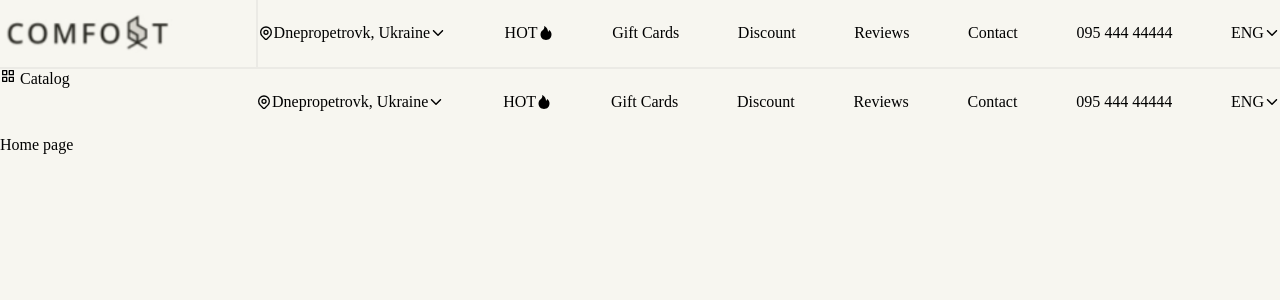
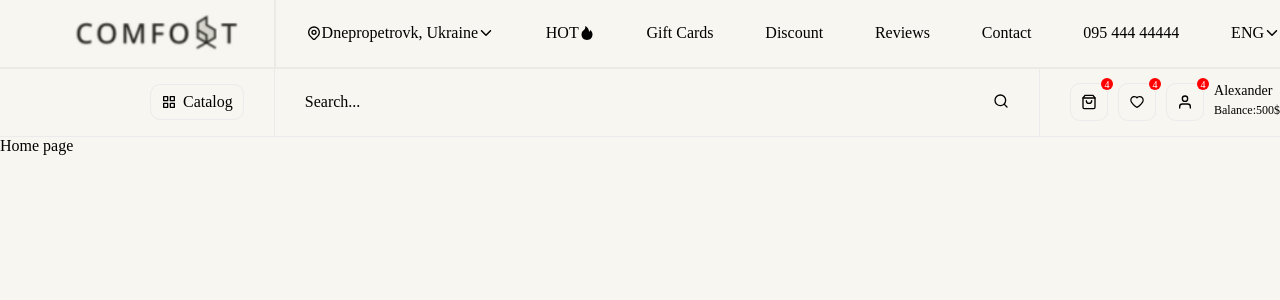
Before and after one commit to alrramezani/ir-dev-simple-react-shop, a React (Create React App) app: page / in a window 1280 px wide. Shown: the top 300 px of the page. Built offline with nearby package versions, Linux system fonts and the light colour scheme.

Commit message:
style(header):added styles

```diff
--- a/src/layouts/header/components/catalog/index.js
+++ b/src/layouts/header/components/catalog/index.js
@@ -3,7 +3,7 @@ import { BiGridAlt } from "react-icons/bi";
 const Catalog = () => {
   return (
     <CatalogContainer>
-      <BiGridAlt /> Catalog
+      <BiGridAlt/> <span>Catalog</span>
     </CatalogContainer>
   );
 };
--- a/src/layouts/header/components/catalog/style.js
+++ b/src/layouts/header/components/catalog/style.js
@@ -1,4 +1,12 @@
 import styled from "styled-components";
 export const CatalogContainer = styled.div`
-
+  border: 1px solid #ebebeb;
+  border-radius:10px;
+  padding: 8px 10px;
+      display: flex;
+    align-items: center;
+    span{
+    margin-left:6px
+    }
+}
 `;
--- /dev/null
+++ b/src/layouts/header/components/profile/index.js
@@ -0,0 +1,28 @@
+import React from 'react';
+import {FiShoppingBag,FiUser} from 'react-icons/fi'
+import {AiOutlineHeart} from 'react-icons/ai'
+import {ProfileContainer} from "./style/profile";
+const Profile = () => {
+    return (
+        <ProfileContainer>
+            <div className='icon_box'>
+                <FiShoppingBag/>
+                <span className='count'>4</span>
+            </div>
+            <div className='icon_box'>
+                <AiOutlineHeart/>
+                <span className='count'>4</span>
+            </div>
+            <div className='icon_box'>
+                <FiUser/>
+                <span className='count'>4</span>
+            </div>
+            <div>
+                <p className='username'>Alexander</p>
+                <p className='balance'>Balance:500$</p>
+            </div>
+        </ProfileContainer>
+    );
+};
+
+export default Profile;
--- /dev/null
+++ b/src/layouts/header/components/profile/style/profile.js
@@ -0,0 +1,40 @@
+import styled from "styled-components";
+
+export const ProfileContainer = styled.div`
+    display:flex;
+        width: 100%;
+        .icon_box{
+        display:flex;
+            border:1px solid #ebebeb;
+            align-items: center;
+            justify-content: center;
+            border-radius:10px;
+            position:relative;
+            box-sizing:border-box;
+             width:38px;
+                   height:38px;
+                   margin-right:10px;
+        }
+        .count{
+        top:0;
+        right:0;
+        transform:translate(50%,-50%);
+        position:absolute;
+            background:red;
+                border-radius:50%;
+                    display: flex;
+                   width:12px;
+                   height:12px;
+    justify-content: center;
+    align-items: center;
+    color:white;
+    font-size:10px;
+        }
+        .username{
+            font-size:14px;
+             margin-bottom:4px;
+        }
+        .balance{
+          font-size:12px;
+        }
+`;
--- /dev/null
+++ b/src/layouts/header/components/search/index.js
@@ -0,0 +1,12 @@
+import React from 'react';
+import {FiSearch} from 'react-icons/fi'
+import {SearchContainer} from "./style/search";
+const Search = () => {
+    return (
+        <SearchContainer >
+            <span>Search...</span> <FiSearch/>
+        </SearchContainer>
+    );
+};
+
+export default Search;
--- /dev/null
+++ b/src/layouts/header/components/search/style/search.js
@@ -0,0 +1,7 @@
+import styled from "styled-components";
+
+export const SearchContainer = styled.div`
+    display:flex;
+    justify-content:space-between;
+        width: 100%;
+`;
--- a/src/layouts/header/index.js
+++ b/src/layouts/header/index.js
@@ -1,6 +1,8 @@
 import {HeaderContainer} from "./style";
 import Catalog from "./components/catalog";
 import Menu from "./components/menu";
+import Search from "./components/search";
+import Profile from "./components/profile";
 
 const Header = (props) => {
     return (
@@ -31,11 +33,16 @@ const Header = (props) => {
                 </div>
             </div>
             <div className='bottom'>
-                <div className="category">
+                <div className="catalog">
                     <Catalog/>
                 </div>
-                <div className="search">
-                    <Menu/>
+                <div className="right">
+                   <div className="search">
+                       <Search  />
+                   </div>
+                   <div className="profile">
+                       <Profile  />
+                   </div>
                 </div>
             </div>
         </HeaderContainer>
--- a/src/layouts/header/style.js
+++ b/src/layouts/header/style.js
@@ -5,10 +5,12 @@ export const HeaderContainer = styled.header`
   display: flex;
   flex-direction:column;
   .logo {
+      padding-right: 30px;
   height:100%;
     flex:2;
     display: flex;
     align-items:center;
+    justify-content: right;
     border-bottom:2px solid #ebeae5;
     img {
       height: 40px;
@@ -22,15 +24,39 @@ export const HeaderContainer = styled.header`
   .bottom{
     display: flex;
     height: 68px;
+    border-bottom: 1px solid #ebebeb;
   }
-  .category{
+  .catalog{
+      padding-right: 30px;
   flex:2;
+      display: flex;
+    align-items: center;
+    justify-content: right;
+    border-right: 1px solid #ebebeb;
+  }
+  .right{
+    flex:8;
+        padding-left: 30px;
+      display: flex;
+    align-items: center;
+    justify-content: center;
   }
   .search{
-    flex:8;
+  padding-right:30px;
+  flex:8;
+
+   border-right:1px solid #ebebeb;
+    height: 100%;
+     display: flex;
+    align-items: center;
+  }
+    .profile{
+     padding-left:  30px;
+    flex:2;
   }
   .menu{
   flex:8;
+      padding-left:  30px;
     height: 100%;
     width: 100%;
     border-left:2px solid #ebeae5;
--- a/src/theme/general.js
+++ b/src/theme/general.js
@@ -8,4 +8,7 @@ export const GlobalStyle = createGlobalStyle`
         background-color: ${({ theme }) => theme.colors.bg};
         margin:0;
     }
+    p{
+    margin:0;
+    }
 `;
```
